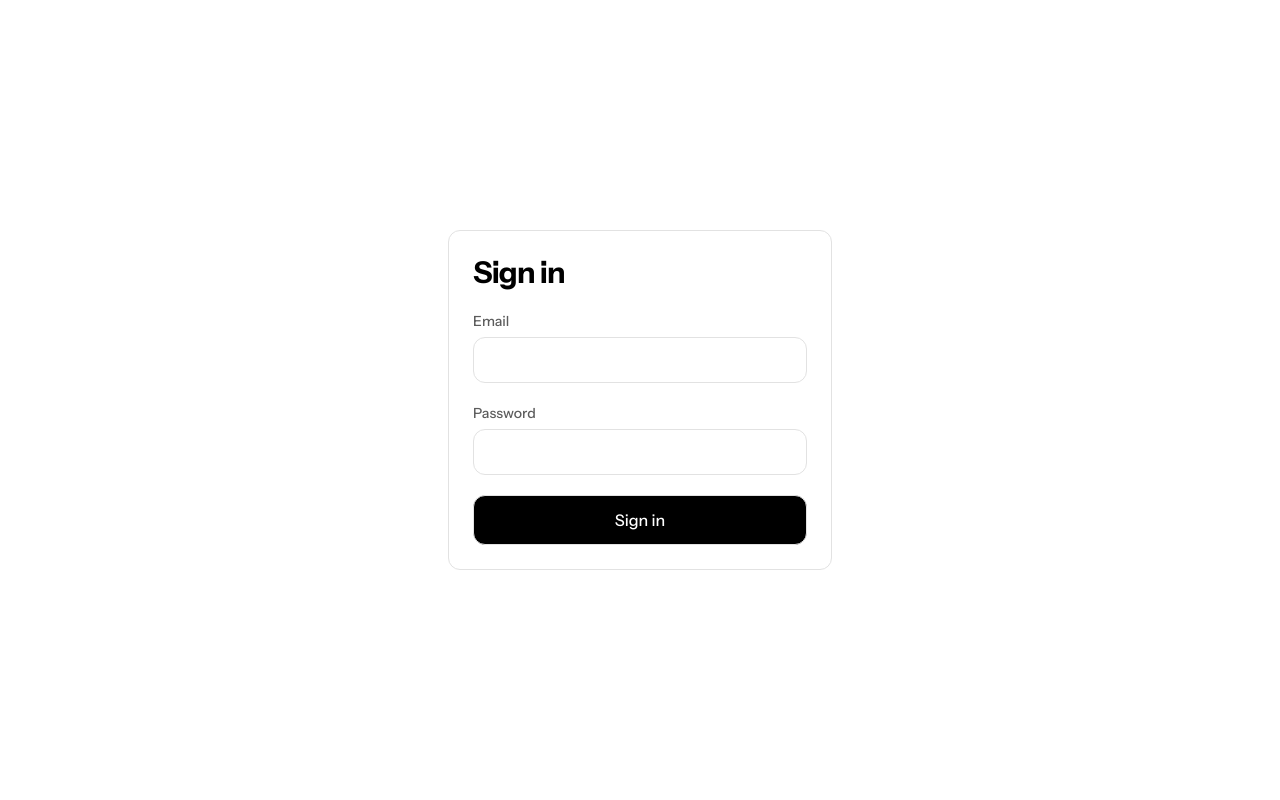
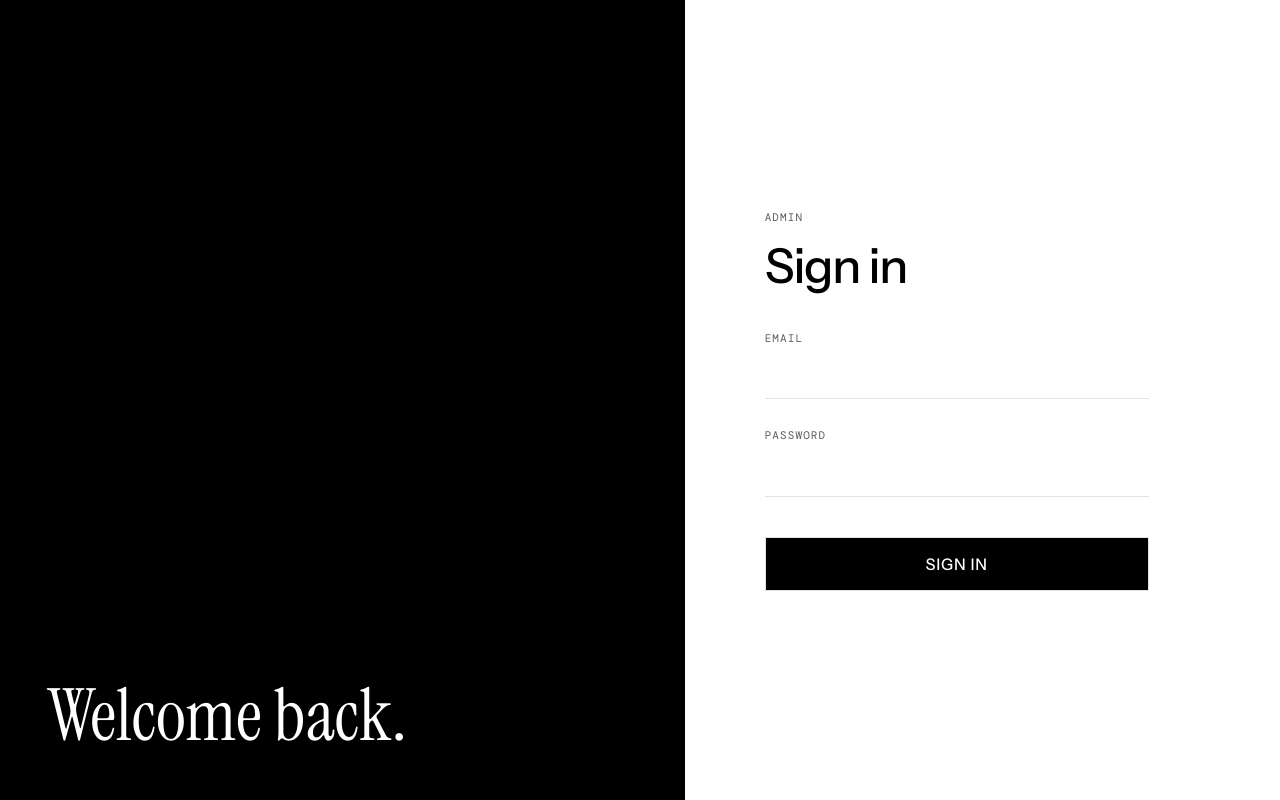
Before and after one commit to fathun12/inkpage, a Next.js app: page /admin/login in a window 1280 px wide. Built offline with nearby package versions, Linux system fonts and the light colour scheme; no server answers.

Commit message:
feat: redesigned sign in page, square, dark panel and a plain form

```diff
--- a/src/components/admin/LoginForm.tsx
+++ b/src/components/admin/LoginForm.tsx
@@ -1,29 +1,75 @@
-import { Field, Input } from "@/components/ui/Field";
-import { Grain } from "@/components/ui/Grain";
-import { Notice } from "@/components/ui/Notice";
+import type { ReactNode } from "react";
 import { SubmitButton } from "@/components/ui/SubmitButton";
 import type { FormAction } from "@/types/form";
 
-type Props = { action: FormAction; error?: string };
+type Props = {
+  action: FormAction;
+  error?: string;
+  // What shows in the dark panel (the hero of the website). Left out = a plain dark panel.
+  panel?: ReactNode;
+};
 
-export function LoginForm({ action, error }: Props) {
+const label = "font-mono text-[11px] uppercase tracking-widest text-ink-soft";
+const input =
+  "w-full rounded-none border-0 border-b border-line bg-transparent py-3 text-base text-ink outline-none transition-colors placeholder:text-ink-soft focus:border-ink focus:[box-shadow:0_1px_0_0_var(--c-ink)]";
+
+export function LoginForm({ action, error, panel }: Props) {
   return (
-    <main className="relative flex min-h-screen items-center justify-center px-5">
-      <Grain />
-      <form
-        action={action}
-        className="ink-border shadow-hard flex w-full max-w-sm flex-col gap-5 rounded-md bg-surface p-6"
+    <main className="grid min-h-screen bg-bg text-ink lg:grid-cols-[1.15fr_1fr]">
+      <section
+        aria-hidden
+        className="relative h-[32svh] overflow-hidden bg-band text-band-ink lg:h-auto lg:min-h-screen"
       >
-        <h1 className="font-display text-3xl font-black">Sign in</h1>
-        {error && <Notice>{error}</Notice>}
-        <Field label="Email" htmlFor="email">
-          <Input id="email" name="email" type="email" autoComplete="email" required />
-        </Field>
-        <Field label="Password" htmlFor="password">
-          <Input id="password" name="password" type="password" autoComplete="current-password" required />
-        </Field>
-        <SubmitButton variant="accent" pendingLabel="Signing in...">Sign in</SubmitButton>
-      </form>
+        {panel}
+        <div
+          className="pointer-events-none absolute inset-0"
+          style={{ backgroundImage: "linear-gradient(to top, rgb(0 0 0 / 0.7), transparent 65%)" }}
+        />
+        <p className="absolute bottom-6 left-6 font-voice text-4xl leading-none sm:text-5xl lg:bottom-12 lg:left-12 lg:text-7xl">
+          Welcome back.
+        </p>
+      </section>
+
+      <section className="flex items-center px-6 py-14 sm:px-12 lg:px-20">
+        <form action={action} className="animate-rise flex w-full max-w-sm flex-col gap-10">
+          <div className="flex flex-col gap-4">
+            <span className={label}>Admin</span>
+            <h1 className="font-display text-5xl font-medium leading-none tracking-tight">Sign in</h1>
+          </div>
+
+          {error && (
+            <p role="alert" className="border-l border-accent pl-3 text-sm">
+              {error}
+            </p>
+          )}
+
+          <div className="flex flex-col gap-7">
+            <div className="flex flex-col gap-1">
+              <label htmlFor="email" className={label}>
+                Email
+              </label>
+              <input id="email" name="email" type="email" autoComplete="email" required className={input} />
+            </div>
+            <div className="flex flex-col gap-1">
+              <label htmlFor="password" className={label}>
+                Password
+              </label>
+              <input
+                id="password"
+                name="password"
+                type="password"
+                autoComplete="current-password"
+                required
+                className={input}
+              />
+            </div>
+          </div>
+
+          <SubmitButton variant="studio" pendingLabel="Signing in..." className="w-full rounded-none! py-3.5">
+            Sign in
+          </SubmitButton>
+        </form>
+      </section>
     </main>
   );
 }
```
